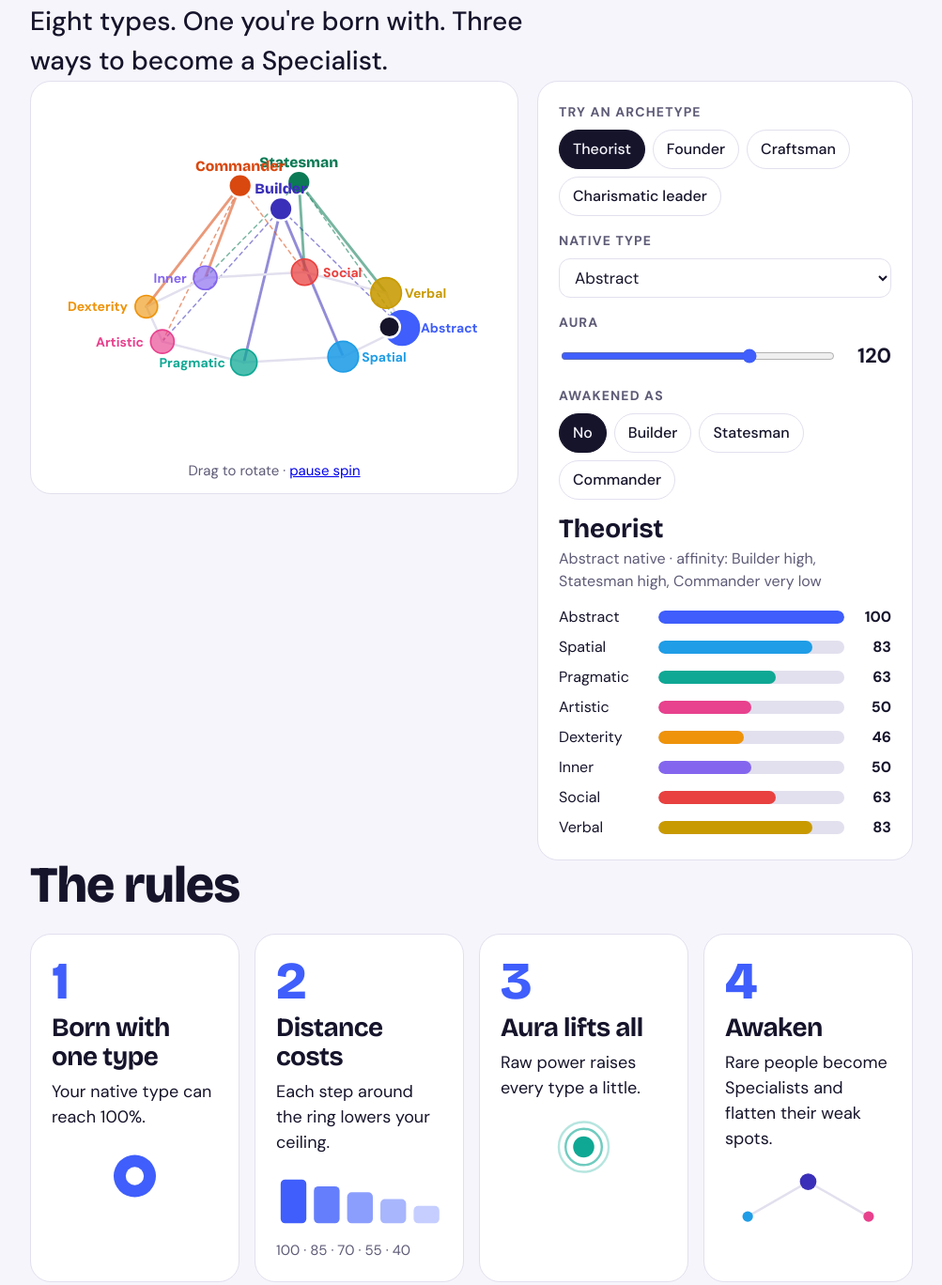
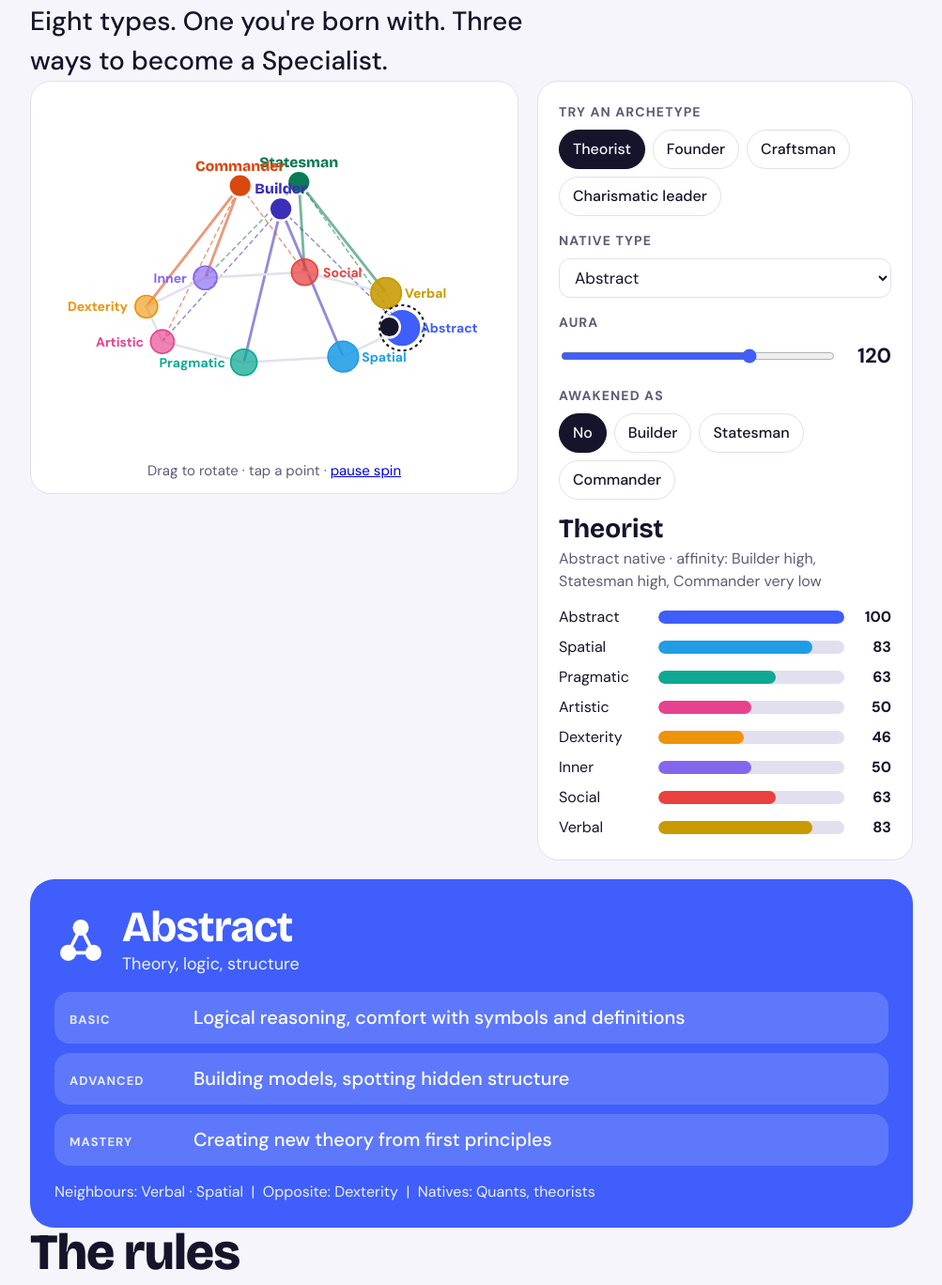
Before and after one commit to HugoWEI/real-life-nen, a plain HTML site: page index.html in a window 1280 px wide. Shown: the part 155-1523 px from the top of the page at 94% size, without its empty margins (138-1141 px from the left). Drawn offline with nearby package versions, Linux system fonts and the light colour scheme.

Commit message:
Add tappable capacity cards and mental-arithmetic basic
Co-Authored-By: Claude Opus 5.5 <noreply@anthropic.com>
Claude-Session: https://claude.ai/code/session_01QvCa7McNrEFz5yFSHs1rxJ

```diff
--- a/index.html
+++ b/index.html
@@ -86,8 +86,20 @@ input[type=range]{width:100%;accent-color:var(--abstract)}
 .type h3{color:inherit}
 .type p{font-size:17px;opacity:.95}
 .type .nat{font-size:14px;font-weight:700;margin-top:auto;opacity:.9}
-:root[data-theme="dark"] .type{color:#0F0E1A}
-@media (prefers-color-scheme: dark){:root:not([data-theme="light"]) .type{color:#0F0E1A}}
+:root[data-theme="dark"] .type,:root[data-theme="dark"] .capcard{color:#0F0E1A}
+:root[data-theme="dark"] .tier{background:rgba(0,0,0,.12)}
+@media (prefers-color-scheme: dark){:root:not([data-theme="light"]) .type,:root:not([data-theme="light"]) .capcard{color:#0F0E1A}:root:not([data-theme="light"]) .tier{background:rgba(0,0,0,.12)}}
+.capcard{border-radius:26px;padding:26px;color:#fff;margin-top:20px;display:grid;gap:16px;transition:background .3s}
+.capcard .top{display:flex;gap:16px;align-items:center}
+.capcard .top svg{width:56px;height:56px;flex:none}
+.capcard h3{font-size:clamp(34px,6vw,46px);color:inherit}
+.capcard .sub{font-size:18px;opacity:.92}
+.tiers{display:grid;gap:10px}
+.tier{display:grid;grid-template-columns:120px minmax(0,1fr);gap:12px;align-items:baseline;background:rgba(255,255,255,.16);border-radius:16px;padding:14px 16px}
+.tier span{font-size:13px;font-weight:700;text-transform:uppercase;letter-spacing:.08em;opacity:.85}
+.tier b{font-size:20px;font-weight:500;line-height:1.35}
+.capcard .meta{font-size:16px;opacity:.9}
+@media (max-width:520px){.tier{grid-template-columns:minmax(0,1fr);gap:4px}}
 .ringnote{display:flex;gap:16px;flex-wrap:wrap;margin-top:18px;font-size:18px}
 .ringnote span{background:var(--surface);border:1px solid var(--line);border-radius:999px;padding:8px 16px}
 /* specialists */
@@ -129,7 +141,7 @@ footer{padding:40px 0 60px;font-size:15px}
   <div class="model">
     <div class="card" style="padding:12px">
       <svg id="sv" viewBox="0 0 600 470" role="img" aria-label="Rotatable 3D ring of eight types with three Specialist hubs above"><g id="scene"></g></svg>
-      <p class="hint muted">Drag to rotate · <a href="#" id="spin">pause spin</a></p>
+      <p class="hint muted">Drag to rotate · tap a point · <a href="#" id="spin">pause spin</a></p>
     </div>
     <div class="card">
       <div class="group"><div class="lbl">Try an archetype</div><div class="chips" id="circle"></div></div>
@@ -143,6 +155,7 @@ footer{padding:40px 0 60px;font-size:15px}
       <div class="bars" id="bars"></div>
     </div>
   </div>
+  <div class="capcard" id="cap" aria-live="polite"></div>
 </section>
 
 <section class="wrap">
@@ -209,6 +222,10 @@ footer{padding:40px 0 60px;font-size:15px}
       <div><h3>Fitness is basic training</h3><p>Running, strength, endurance. Every type can train them, like Ten and Ren.</p></div>
     </div>
     <div class="card basic">
+      <svg viewBox="0 0 58 58" aria-hidden="true"><path d="M16 8 V30 M5 19 H27" stroke="var(--abstract)" stroke-width="6" stroke-linecap="round"/><path d="M34 34 L52 52 M52 34 L34 52" stroke="var(--abstract)" stroke-width="6" stroke-linecap="round"/></svg>
+      <div><h3>Mental arithmetic is basic training</h3><p>Fast calculation comes from drilling and working memory, not from your type.</p></div>
+    </div>
+    <div class="card basic">
       <svg viewBox="0 0 58 58" aria-hidden="true"><path d="M29 6 L35 22 L52 22 L38 32 L44 50 L29 39 L14 50 L20 32 L6 22 L23 22 Z" fill="var(--verbal)"/></svg>
       <div><h3>Taste lives in every domain</h3><p>Proust in sentences, a mathematician in proofs, Jobs in products.</p></div>
     </div>
@@ -225,7 +242,7 @@ footer{padding:40px 0 60px;font-size:15px}
 
 <script>
 const T=[
- {n:'Abstract',c:'--abstract',d:'Theory, logic, maths',nat:'Quants, theorists',ic:'<circle cx="12" cy="34" r="7" fill="currentColor"/><circle cx="34" cy="34" r="7" fill="currentColor"/><circle cx="23" cy="12" r="7" fill="currentColor"/><path d="M12 34 L23 12 L34 34 Z" fill="none" stroke="currentColor" stroke-width="3"/>'},
+ {n:'Abstract',c:'--abstract',d:'Theory, logic, structure',nat:'Quants, theorists',ic:'<circle cx="12" cy="34" r="7" fill="currentColor"/><circle cx="34" cy="34" r="7" fill="currentColor"/><circle cx="23" cy="12" r="7" fill="currentColor"/><path d="M12 34 L23 12 L34 34 Z" fill="none" stroke="currentColor" stroke-width="3"/>'},
  {n:'Spatial',c:'--spatial',d:'Seeing structures in 3D',nat:'Engineers, architects',ic:'<path d="M23 4 L42 14 V34 L23 44 L4 34 V14 Z M4 14 L23 24 L42 14 M23 24 V44" fill="none" stroke="currentColor" stroke-width="3.5" stroke-linejoin="round"/>'},
  {n:'Pragmatic',c:'--pragmatic',d:'Turning ideas into results',nat:'Founders, operators',ic:'<circle cx="23" cy="23" r="19" fill="none" stroke="currentColor" stroke-width="3.5"/><circle cx="23" cy="23" r="10" fill="none" stroke="currentColor" stroke-width="3.5"/><circle cx="23" cy="23" r="3.5" fill="currentColor"/>'},
  {n:'Artistic',c:'--artistic',d:'Sensory art, style, music',nat:'Designers, musicians',ic:'<circle cx="16" cy="18" r="11" fill="currentColor" opacity=".9"/><circle cx="30" cy="18" r="11" fill="currentColor" opacity=".6"/><circle cx="23" cy="30" r="11" fill="currentColor" opacity=".75"/>'},
@@ -233,6 +250,19 @@ const T=[
  {n:'Inner',c:'--inner',d:'Will, calm, self-control',nat:'Monks, great traders',ic:'<circle cx="23" cy="23" r="19" fill="none" stroke="currentColor" stroke-width="3" opacity=".5"/><circle cx="23" cy="23" r="12" fill="none" stroke="currentColor" stroke-width="3" opacity=".8"/><circle cx="23" cy="23" r="5" fill="currentColor"/>'},
  {n:'Social',c:'--social',d:'Reading people, charm',nat:'Seducers, salespeople',ic:'<circle cx="16" cy="14" r="7" fill="currentColor"/><circle cx="31" cy="14" r="7" fill="currentColor" opacity=".7"/><path d="M4 42 a12 12 0 0 1 24 0 Z" fill="currentColor"/><path d="M19 42 a12 12 0 0 1 24 0 Z" fill="currentColor" opacity=".7"/>'},
  {n:'Verbal',c:'--verbal',d:'Language, story, rhetoric',nat:'Writers, lawyers',ic:'<path d="M4 6 H42 V32 H20 L10 42 V32 H4 Z" fill="currentColor"/>'}];
+const CAP=[
+ ["Logical reasoning, comfort with symbols and definitions","Building models, spotting hidden structure","Creating new theory from first principles"],
+ ["Reading maps and diagrams, mental rotation","Visualising in 3D, designing mechanisms","Holding a whole system in your head"],
+ ["Prioritising, getting things done","Resourcefulness, applying tools to real problems","Building something that works from zero"],
+ ["Sense of colour, rhythm and style","Composing visuals, music, spaces, outfits","An original style people recognise"],
+ ["Precise hand control, using tools","Multi-limb coordination: driving, instruments, cooking","Flawless technique under pressure"],
+ ["Self-awareness, naming your emotions","Discipline, calm under pressure","Unshakeable will against fear and impulse"],
+ ["Reading emotions and body language","Charm, persuasion, group dynamics","Leading people who don't have to follow"],
+ ["Clear speech and writing","Storytelling, rhetoric, learning languages","An original voice: words that change minds"]];
+const HINFO=[
+ {sig:"Fuse distant fields into an invention",from:"Spatial · Pragmatic · Abstract · Artistic",who:"Leonardo, Feynman, Turing, Mozart",ic:'<rect x="6" y="30" width="20" height="20" rx="4" fill="currentColor"/><rect x="30" y="30" width="20" height="20" rx="4" fill="currentColor" opacity=".6"/><rect x="18" y="6" width="20" height="20" rx="4" fill="currentColor" opacity=".85"/>'},
+ {sig:"Turn ideas into institutions and movements",from:"Verbal · Social · Abstract · Inner",who:"Franklin, Churchill, Caesar, Goethe",ic:'<path d="M4 8 H52 V38 H24 L12 50 V38 H4 Z" fill="currentColor"/>'},
+ {sig:"Lead through presence in action and crisis",from:"Dexterity · Inner · Social · Artistic",who:"Roosevelt, Ali, Bruce Lee",ic:'<path d="M28 3 L35 20 L53 21 L39 33 L44 51 L28 41 L12 51 L17 33 L3 21 L21 20 Z" fill="currentColor"/>'}];
 const HUBS=[{n:'Builder',a:-22.5,c:'--builder'},{n:'Statesman',a:-157.5,c:'--statesman'},{n:'Commander',a:112.5,c:'--commander'}];
 const PR={
  me:{l:'Theorist',i:0,a:120,w:-1},gf:{l:'Founder',i:2.4,a:110,w:-1},bro:{l:'Craftsman',i:4,a:105,w:-1},fr:{l:'Charismatic leader',i:6,a:150,w:2},
@@ -250,6 +280,7 @@ const V=T.map((t,i)=>[Math.cos(ang(i)),0,Math.sin(ang(i))]);
 HUBS.forEach(h=>{h.r=h.a*Math.PI/180;h.p=[.32*Math.cos(h.r),1.0,.32*Math.sin(h.r)]});
 const AFF=HUBS.map(h=>V.map((v,i)=>{const d=adist(ang(i),h.r);return d<30?3:d<70?2:d<120?1:0}));
 const AFN=['very low','low','high','very high'];
+let sel={k:'t',i:0},lastP=[],lastH=[],down=null;
 let S=Object.assign({},PR.me),cur='me',yaw=.6,pitch=.36,drag=null;
 let auto=!matchMedia('(prefers-reduced-motion: reduce)').matches;
 const spin=document.getElementById('spin');spin.textContent=auto?'pause spin':'spin';
@@ -270,6 +301,18 @@ document.querySelectorAll('#seg button').forEach(b=>b.onclick=()=>{S.w=+b.datase
 nat.onchange=()=>{S.i=+nat.value;cur=null;draw()};
 document.getElementById('au').oninput=e=>{S.a=+e.target.value;cur=null;draw()};
 
+function showCap(){
+ const el=document.getElementById('cap');
+ if(sel.k==='t'){const i=sel.i,t=T[i];
+  el.style.background='var('+t.c+')';
+  el.innerHTML='<div class="top"><svg viewBox="0 0 46 46" aria-hidden="true">'+t.ic+'</svg><div><h3>'+t.n+'</h3><p class="sub">'+t.d+'</p></div></div>'
+  +'<div class="tiers">'+['Basic','Advanced','Mastery'].map((l,j)=>'<div class="tier"><span>'+l+'</span><b>'+CAP[i][j]+'</b></div>').join('')+'</div>'
+  +'<p class="meta">Neighbours: '+T[(i+7)%8].n+' · '+T[(i+1)%8].n+' &nbsp;|&nbsp; Opposite: '+T[(i+4)%8].n+' &nbsp;|&nbsp; Natives: '+t.nat+'</p>';
+ }else{const h=HUBS[sel.i],x=HINFO[sel.i];
+  el.style.background='var('+h.c+')';
+  el.innerHTML='<div class="top"><svg viewBox="0 0 56 56" aria-hidden="true">'+x.ic+'</svg><div><h3>'+h.n+'</h3><p class="sub">Specialist</p></div></div>'
+  +'<div class="tiers"><div class="tier"><span>Signature</span><b>'+x.sig+'</b></div><div class="tier"><span>Awakens from</span><b>'+x.from+'</b></div><div class="tier"><span>Examples</span><b>'+x.who+'</b></div></div>';}
+}
 function load(k){cur=k;S=Object.assign({},PR[k]);nat.value=Math.round(S.i)%8;document.getElementById('au').value=S.a;draw()}
 function mastery(){const t=ang(S.i),px=.9*Math.cos(t),pz=.9*Math.sin(t),f=.7+.3*S.a/100;
  return V.map((v,i)=>{let x=100-30*Math.hypot(px-v[0],pz-v[2]);
@@ -278,7 +321,7 @@ function mastery(){const t=ang(S.i),px=.9*Math.cos(t),pz=.9*Math.sin(t),f=.7+.3*
 function pj(p){const cy=Math.cos(yaw),sy=Math.sin(yaw),cp=Math.cos(pitch),sp=Math.sin(pitch);
  const x=p[0]*cy-p[2]*sy,z=p[0]*sy+p[2]*cy,y=p[1]*cp-z*sp,zz=p[1]*sp+z*cp;return [300+x*170,290-y*170,zz]}
 function draw(){
- const m=mastery(),P=V.map(pj),H=HUBS.map(h=>pj(h.p));let s='';
+ const m=mastery(),P=V.map(pj),H=HUBS.map(h=>pj(h.p));let s='';lastP=P;lastH=H;
  const ln=(a,c,st,w,da,op)=>'<line x1="'+a[0].toFixed(1)+'" y1="'+a[1].toFixed(1)+'" x2="'+c[0].toFixed(1)+'" y2="'+c[1].toFixed(1)+'" stroke="'+st+'" stroke-width="'+w+'" stroke-linecap="round"'+(da?' stroke-dasharray="'+da+'"':'')+(op?' opacity="'+op+'"':'')+'/>';
  const ink=cv('--ink'),line=cv('--line'),surf=cv('--surface');
  HUBS.forEach((h,k)=>P.forEach((p,i)=>{const a=AFF[k][i];if(a>1)s+=ln(p,H[k],cv(h.c),a===3?3.5:1.8,a===3?'':'5 5',S.w===k?1:.55)}));
@@ -288,6 +331,7 @@ function draw(){
  HUBS.forEach((h,k)=>it.push({z:H[k][2],s:'<circle cx="'+H[k][0].toFixed(1)+'" cy="'+H[k][1].toFixed(1)+'" r="15" fill="'+cv(h.c)+'" stroke="'+surf+'" stroke-width="3"/>'}));
  it.push({z:me[2]-.02,s:'<circle cx="'+me[0].toFixed(1)+'" cy="'+me[1].toFixed(1)+'" r="'+(7+S.a/18).toFixed(1)+'" fill="'+ink+'" stroke="'+surf+'" stroke-width="3"/>'});
  it.sort((a,b)=>b.z-a.z).forEach(o=>s+=o.s);
+ {const q=sel.k==='t'?P[sel.i]:H[sel.i],rr=sel.k==='t'?(8+m[sel.i]/7+7):22;s+='<circle cx="'+q[0].toFixed(1)+'" cy="'+q[1].toFixed(1)+'" r="'+rr.toFixed(1)+'" fill="none" stroke="'+ink+'" stroke-width="2.5" stroke-dasharray="4 4"/>';}
  P.forEach((p,i)=>{const r=p[0]>=300;s+='<text x="'+(p[0]+(r?24:-24)).toFixed(1)+'" y="'+p[1].toFixed(1)+'" text-anchor="'+(r?'start':'end')+'" dominant-baseline="central" font-family="DM Sans, sans-serif" font-weight="700" font-size="17" fill="'+cv(T[i].c)+'">'+T[i].n+'</text>'});
  HUBS.forEach((h,k)=>{s+='<text x="'+H[k][0].toFixed(1)+'" y="'+(H[k][1]-26).toFixed(1)+'" text-anchor="middle" dominant-baseline="central" font-family="Bricolage Grotesque, sans-serif" font-weight="800" font-size="19" fill="'+cv(h.c)+'">'+h.n+'</text>'});
  document.getElementById('scene').innerHTML=s;
@@ -300,13 +344,18 @@ function draw(){
  document.querySelectorAll('#circle .chip').forEach(b=>b.classList.toggle('on',b.dataset.p===cur));
 }
 const sv=document.getElementById('sv');
-sv.addEventListener('pointerdown',e=>{drag=[e.clientX,e.clientY];sv.setPointerCapture(e.pointerId);sv.style.cursor='grabbing'});
+sv.addEventListener('pointerdown',e=>{drag=[e.clientX,e.clientY];down=[e.clientX,e.clientY];sv.setPointerCapture(e.pointerId);sv.style.cursor='grabbing'});
 sv.addEventListener('pointermove',e=>{if(!drag)return;yaw-=(e.clientX-drag[0])*.01;pitch=Math.max(-1.1,Math.min(1.1,pitch+(e.clientY-drag[1])*.01));drag=[e.clientX,e.clientY];draw()});
-const end=()=>{drag=null;sv.style.cursor='grab'};sv.addEventListener('pointerup',end);sv.addEventListener('pointercancel',end);
+const end=()=>{drag=null;sv.style.cursor='grab'};
+sv.addEventListener('pointerup',e=>{end();if(!down)return;const mv=Math.hypot(e.clientX-down[0],e.clientY-down[1]);down=null;if(mv>6)return;
+ const pt=sv.createSVGPoint();pt.x=e.clientX;pt.y=e.clientY;const q=pt.matrixTransform(sv.getScreenCTM().inverse());
+ let best=null,bd=46;lastP.forEach((p,i)=>{const d=Math.hypot(p[0]-q.x,p[1]-q.y);if(d<bd){bd=d;best={k:'t',i}}});
+ lastH.forEach((p,i)=>{const d=Math.hypot(p[0]-q.x,p[1]-q.y);if(d<bd){bd=d;best={k:'h',i}}});
+ if(best){sel=best;showCap();draw()}});sv.addEventListener('pointercancel',end);
 matchMedia('(prefers-color-scheme: dark)').addEventListener('change',draw);
 new MutationObserver(draw).observe(document.documentElement,{attributes:true,attributeFilter:['data-theme']});
 function loop(){if(auto&&!drag){yaw+=.004;draw()}requestAnimationFrame(loop)}
-load('me');loop();
+load('me');showCap();loop();
 </script>
 </body>
 </html>
```
